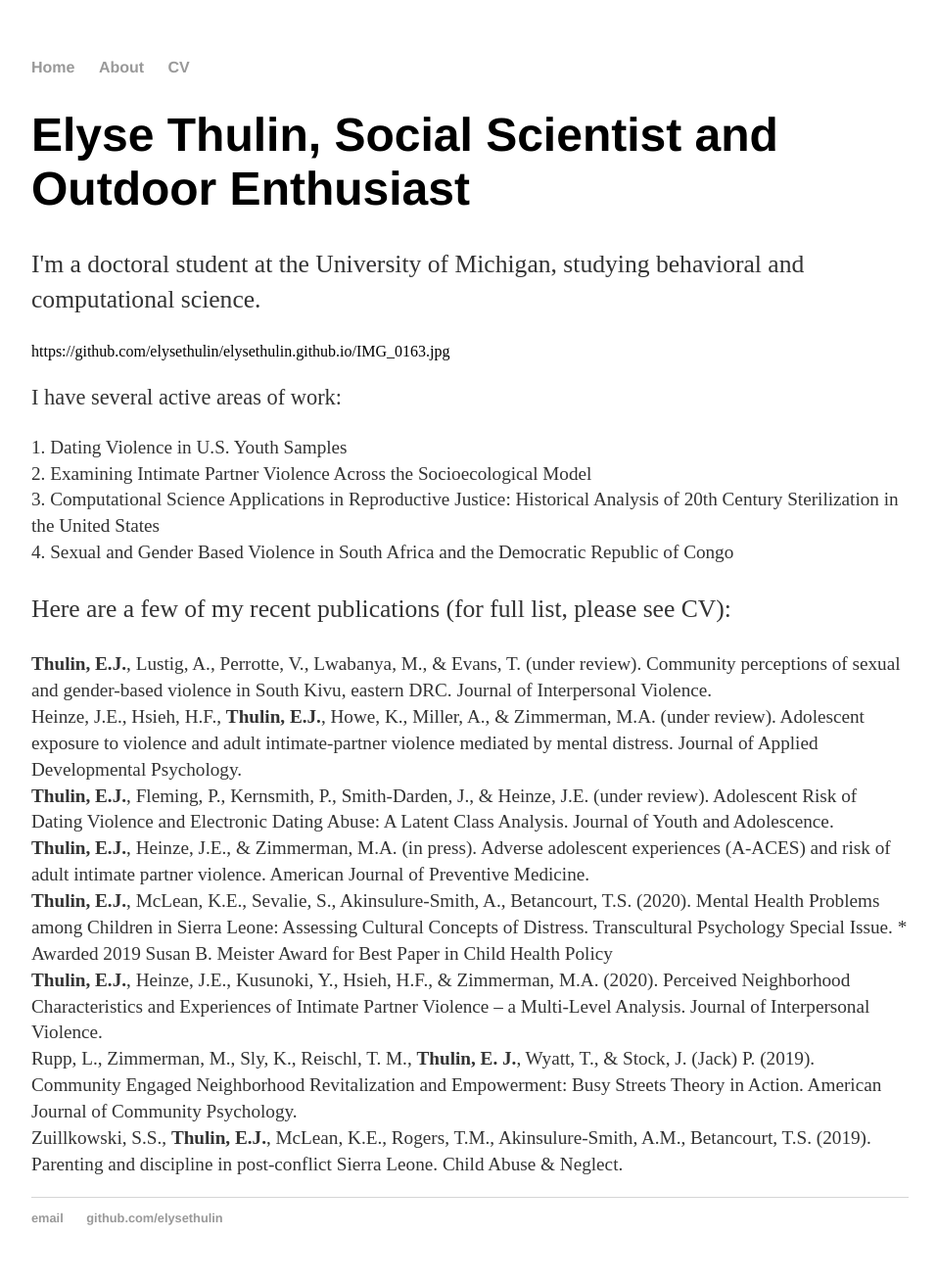
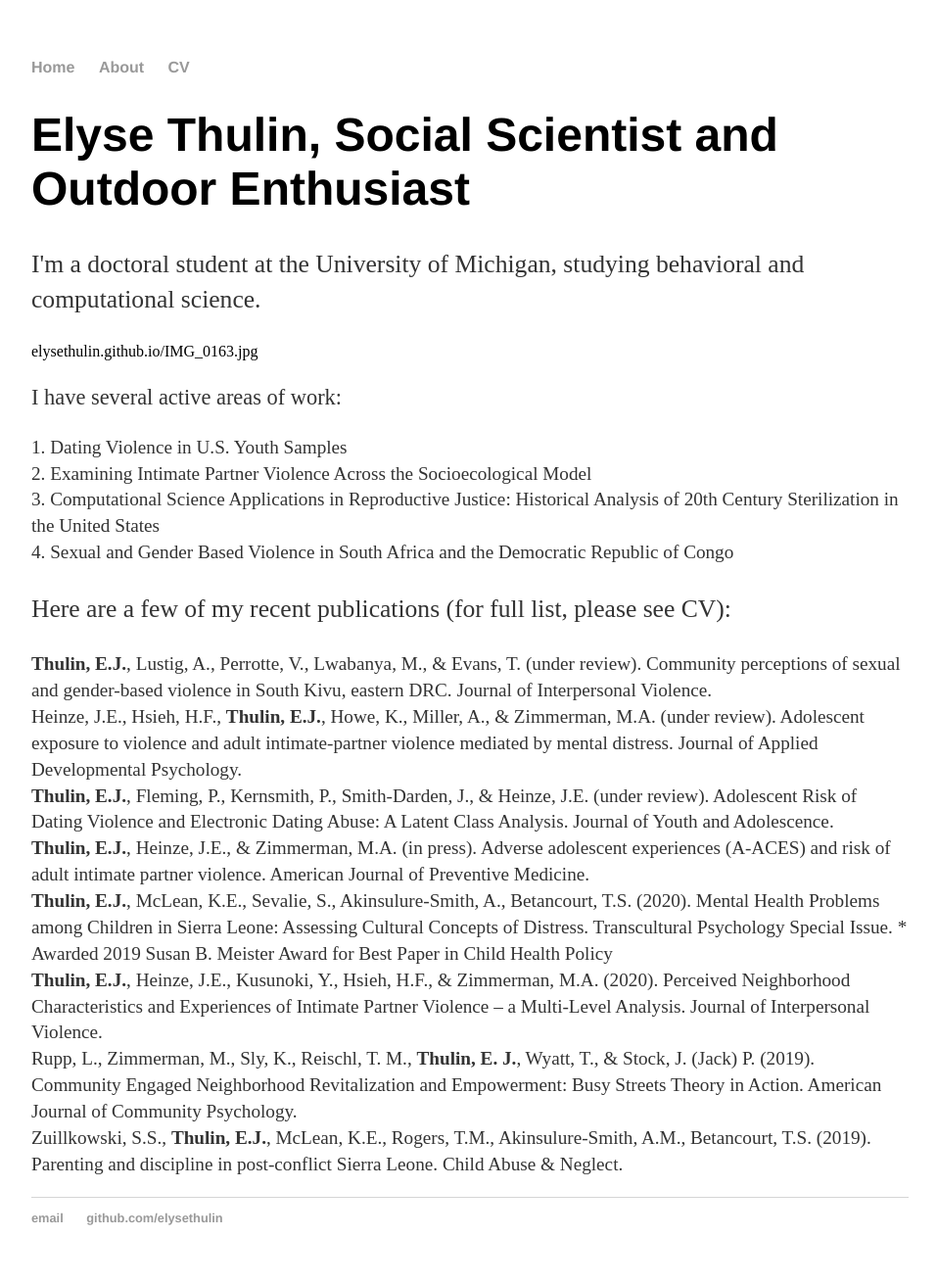
Before and after one commit to elysethulin/elysethulin.github.io, a Jekyll site: the page built from index.html, in a window 1280 px wide. Shown: the whole page at 98% size, without its empty margins (160-1117 px from the left). Built offline with Jekyll 4.4.1, drawn with Linux system fonts in a browser that asks for light colours; some of the changed lines change nothing that is shown.

Commit message:
Update index.html

```diff
--- a/index.html
+++ b/index.html
@@ -5,7 +5,7 @@ title: Elyse Thulin, Social Scientist and Outdoor Enthusiast
 <div class="blurb">
 	<h1>Elyse Thulin, Social Scientist and Outdoor Enthusiast</h1>
 		<p style="font-size:160%;">I'm a doctoral student at the University of Michigan, studying behavioral and computational science.</p>
-		https://github.com/elysethulin/elysethulin.github.io/IMG_0163.jpg
+		elysethulin.github.io/IMG_0163.jpg
 		<p style="font-size:140%;">I have several active areas of work:
 			<p style="font-size:120%;"> 1. Dating Violence in U.S. Youth Samples
 			<br> 2. Examining Intimate Partner Violence Across the Socioecological Model
```
